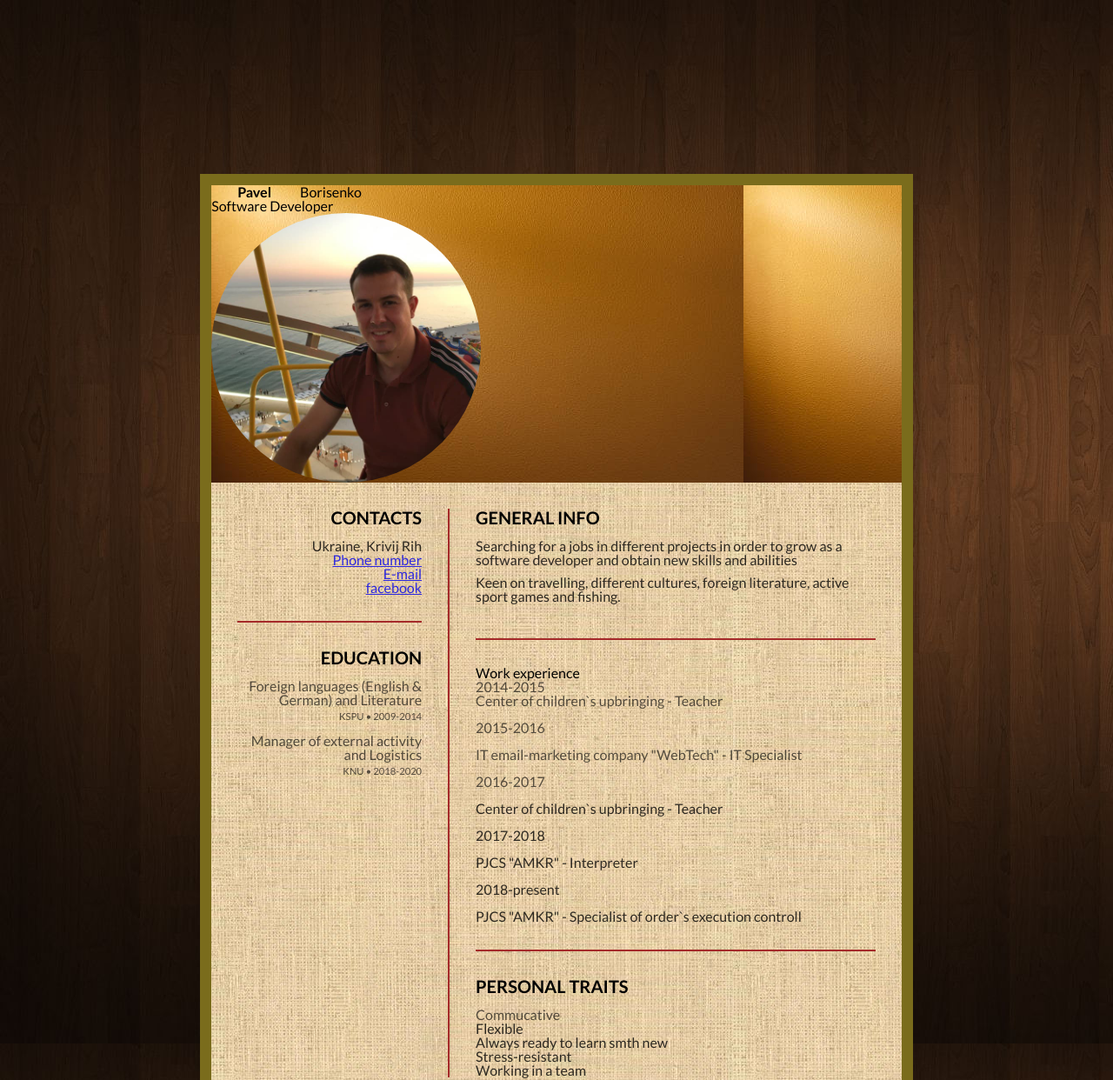
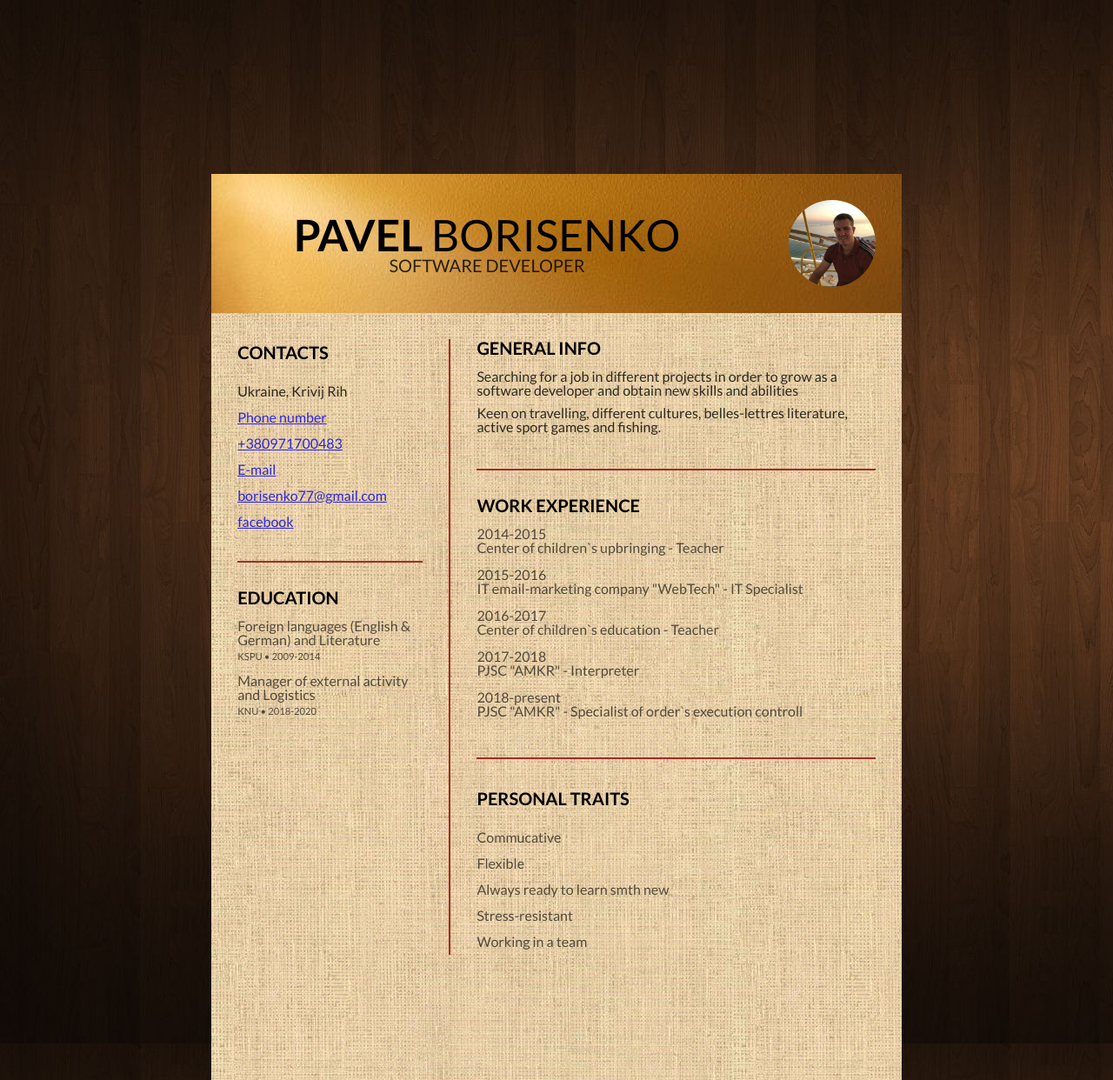
Before and after one commit to PavelBorisenkoRD/applicationForms, a plain HTML site: page index.html in a window 1280 px wide. Shown: the top 1242 px of the page at 87% size. Drawn offline with Linux system fonts and the light colour scheme.

Commit message:
close to final CV

```diff
--- a/index.html
+++ b/index.html
@@ -18,11 +18,15 @@
   <body>
     <main>
       <header>
-        <div><span class="firstname">Pavel </span>Borisenko</div>
+        <div class="main-info">
+          <h1><span class="firstname">Pavel </span>Borisenko</h1>
 
-        <div class="job-title">Software Developer</div>
+          <p class="job-title">Software Developer</p>
+        </div>
 
-        <div class="avatar"></div>
+        <div class="avatar">
+          <img src="img/userphoto.jpg" />
+        </div>
       </header>
 
       <section class="content">
@@ -32,8 +36,14 @@
 
             <ul>
               <li>Ukraine, Krivij Rih</li>
-              <li><a href="tel:+380971700483">Phone number</a></li>
-              <li><a href="mailto:borisenko77@gmail.com"> E-mail </a></li>
+              <li>
+                <a href="tel:+380971700483">Phone number +380971700483</a>
+              </li>
+              <li>
+                <a href="mailto:borisenko77@gmail.com">
+                  E-mail borisenko77@gmail.com</a
+                >
+              </li>
               <li>
                 <a
                   href="https://www.facebook.com/profile.php?id=100039845537846"
@@ -64,31 +74,40 @@
         <section class="content-right">
           <div class="personal">
             <h3 class="title">General info</h3>
-            <p>Searching for a jobs in different projects in order to grow
-                as a software developer and obtain new skills and abilities </p>
+            <p>
+              Searching for a job in different projects in order to grow as a
+              software developer and obtain new skills and abilities
+            </p>
 
             <p>
-              Keen on travelling, different cultures, foreign literature,
+              Keen on travelling, different cultures, belles-lettres literature,
               active sport games and fishing.
             </p>
           </div>
 
           <div class="experience">
-            <h3>Work experience</h3>
+            <h3 class="title">Work experience</h3>
 
             <ul>
-              <li class="item"> <p>2014-2015</p>
+              <li class="item">
+                <p>2014-2015</p>
                 <p>Center of children`s upbringing - Teacher</p>
               </li>
               <li class="item">
-                <li class="item"> <p>2015-2016</p></li>
-                <li class="item"><p>IT email-marketing company "WebTech" - IT Specialist</p>
-                <li class="item"><p>2016-2017</p></li>
-                <li class="item"></li><p>Center of children`s upbringing - Teacher</p>
-                <li class="item"></li><p>2017-2018</p></li>
-                <li class="item"></li><p>PJCS "AMKR" - Interpreter</p>
-                <li class="item"></li><p>2018-present</p></li>
-                <li class="item"></li><p>PJCS "AMKR" - Specialist of order`s execution controll</p>
+                <p>2015-2016</p>
+                <p>IT email-marketing company "WebTech" - IT Specialist</p>
+              </li>
+              <li class="item">
+                <p>2016-2017</p>
+                <p>Center of children`s education - Teacher</p>
+              </li>
+              <li class="item">
+                <p>2017-2018</p>
+                <p>PJSC "AMKR" - Interpreter</p>
+              </li>
+              <li class="item">
+                <p>2018-present</p>
+                <p>PJSC "AMKR" - Specialist of order`s execution controll</p>
               </li>
             </ul>
           </div>
@@ -96,11 +115,11 @@
           <div class="qualities">
             <h3 class="title">Personal traits</h3>
             <ul>
-              <li> <p>Commucative </p></li>
-              <li><p></p>Flexible </p> </li>
-              <li><p></p>Always ready to learn smth new </p></li>
-              <li><p></p>Stress-resistant</p></li>
-              <li><p></p>Working in a team</p></li>
+              <li><p>Commucative</p></li>
+              <li><p>Flexible</p></li>
+              <li><p>Always ready to learn smth new</p></li>
+              <li><p>Stress-resistant</p></li>
+              <li><p>Working in a team</p></li>
             </ul>
           </div>
         </section>
--- a/style.css
+++ b/style.css
@@ -9,29 +9,47 @@ li {
 main {
   width: 210mm;
   height: 297mm;
-  background-image:url("./img/tbodyback.jpeg");
+  background-image: url("./img/tbodyback.jpeg");
   margin: 200px auto;
-
-  border: 13px solid rgb(122, 108, 28);
 }
 header {
+  display: flex;
+  justify-content: space-between;
   background-image: url("./img/headerback.jpg");
+  background-size: cover;
 }
+
+.main-info {
+  font-size: 50px;
+  display: flex;
+  flex-direction: column;
+  justify-content: center;
+  align-items: center;
+  flex-grow: 1;
+  text-transform: uppercase;
+}
+
+.job-title {
+  display: flex;
+  justify-self: end;
+  font-size: 20px;
+}
+
 .firstname {
   font-weight: bold;
 }
 
-.avatar {
-  background-image: url("./img/userphoto.jpg");
-  width: 250px;
-  height: 250px;
+.avatar img {
+  display: flex;
+  justify-content: right;
+  width: 100px;
+  height: 100px;
   background-size: cover;
   border-radius: 50%;
-  padding: 30px;
-}
-
-.firstname {
-  padding: 30px;
+  padding-top: 30px;
+  padding-bottom: 30px;
+  padding-left: 30px;
+  padding-right: 30px;
 }
 
 .content {
@@ -44,7 +62,7 @@ header {
   flex-direction: column;
   border-right: 2px solid brown;
   padding: 0px 30px;
-  text-align: end;
+  text-align: start;
 }
 
 .title {
@@ -57,6 +75,7 @@ header {
 .contact-info {
   border-bottom: 2px solid brown;
   padding-bottom: 30px;
+  line-height: 30px;
 }
 
 .content-right {
@@ -80,21 +99,25 @@ text-transform: uppercase;
 .personal {
   border-bottom: 2px solid brown;
   padding-bottom: 30px;
-
 }
 
-.personal >p{
+.personal > p {
   margin-bottom: 10px;
 }
 
-.experience {  border-bottom: 2px solid brown;
-    padding-bottom: 30px;}
+.experience {
+  border-bottom: 2px solid brown;
+  padding-bottom: 30px;
+}
 
 .qualities {
   padding-top: 30px;
+  line-height: 30px;
 }
 
-.item {margin-bottom: 15px;}
+.item {
+  margin-bottom: 15px;
+}
 
 .experience {
   padding-top: 30px;
```
Lines whose indentation alone changed are shown as unchanged.
